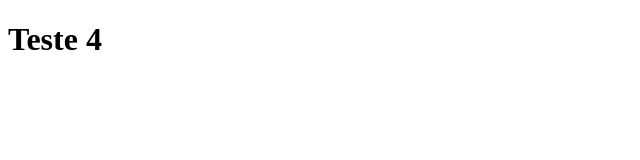
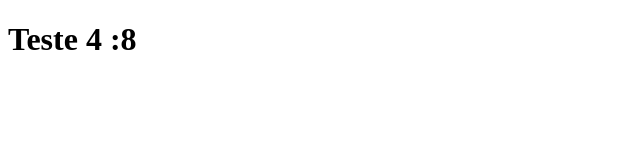
Before and after one commit to bernardobeppler/cursodev, a Next.js app: page / in a window 1280 px wide. Shown: the top 160 px of the page, without its empty margins (0-640 px from the left). Built offline with nearby package versions, Linux system fonts and the light colour scheme.

Commit message:
modifica a frase

```diff
--- a/pages/index.js
+++ b/pages/index.js
@@ -1,5 +1,5 @@
 function Home(){
-    return <h1>Teste 4</h1>
+    return <h1>Teste 4 :8</h1>
 }
 
 export default Home;
```
